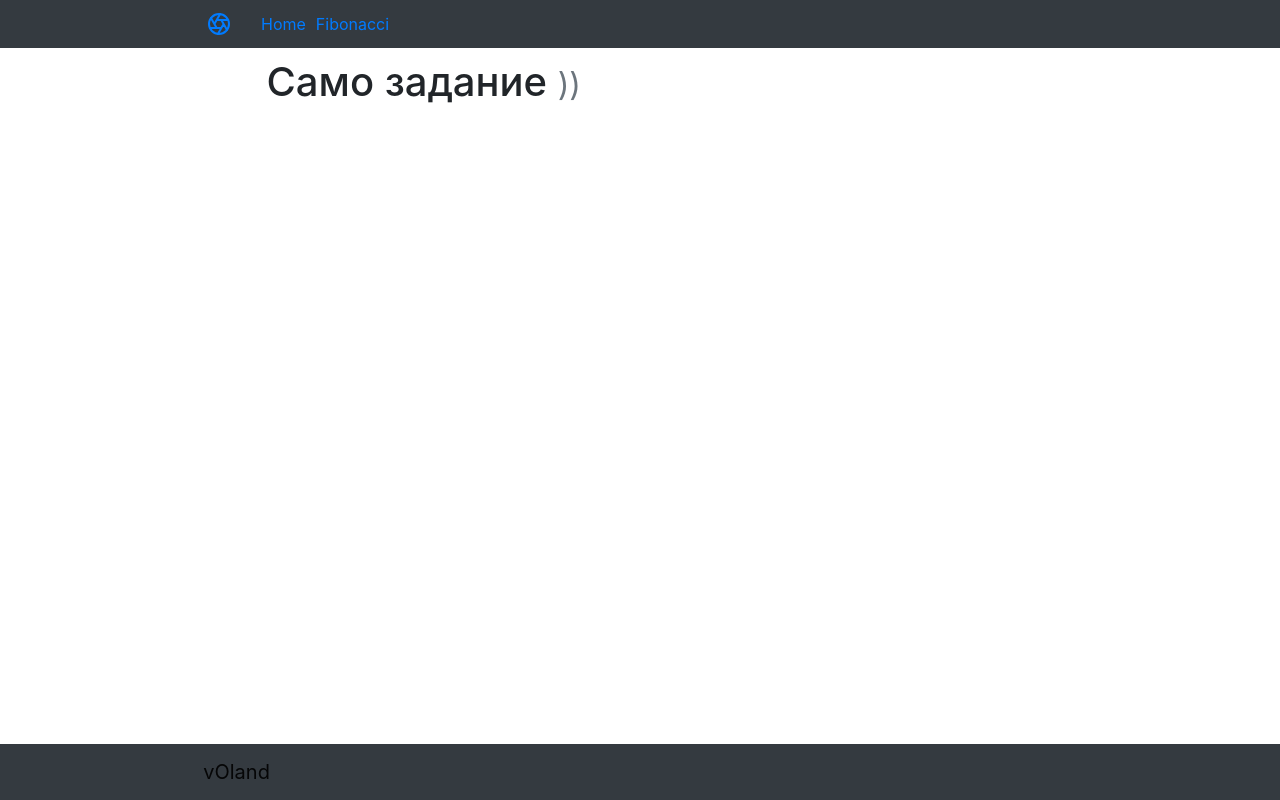
After one commit to umqambi/modul-e6, a Flask app: page /fibo/ in a window 1280 px wide. The commit adds this page. Run offline with Flask 2, Linux system fonts and the light colour scheme; some libraries are stand-ins or nearby versions.

Commit message:
smoll fixes

```diff
--- a/e6fibo/app/routes.py
+++ b/e6fibo/app/routes.py
@@ -1,12 +1,12 @@
 # -*- coding: utf-8 -*-
+from flask import render_template
 from app import app
 
 @app.route('/')
 @app.route('/index')
 def index():
-    return "Hello, World!!!"
+    return render_template('index.html')
 
-@app.route('/ru/')
-@app.route('/ru/index')
-def ruindex():
-    return "Привет, Мир!"
+@app.route('/fibo/')
+def fibo():
+    return render_template('fibo.html')
--- a/e6fibo/app/templates/base_tpl.html
+++ b/e6fibo/app/templates/base_tpl.html
@@ -13,10 +13,10 @@
     <nav class="sticky-top py-1 bg-dark">
         <div class="container-sm d-flex flex-column flex-md-row justify-content-start" style="width: 70%; margin: auto;">
 
-                <a class="py-2" href="#" aria-label="Product">
+                <a class="py-2" href="/" aria-label="Product">
                     <svg xmlns="http://www.w3.org/2000/svg" width="24" height="24" fill="none" stroke="currentColor" stroke-linecap="round" stroke-linejoin="round" stroke-width="2" class="d-block mx-auto" role="img" viewBox="0 0 24 24" focusable="false"><title>Product</title><circle cx="12" cy="12" r="10"/><path d="M14.31 8l5.74 9.94M9.69 8h11.48M7.38 12l5.74-9.94M9.69 16L3.95 6.06M14.31 16H2.83m13.79-4l-5.74 9.94"/></svg>
                 </a>
-                <a class="py-2 d-none d-md-inline-block" href="#" style="margin-left: 30px">Home</a>
+                <a class="py-2 d-none d-md-inline-block" href="/" style="margin-left: 30px">Home</a>
                 <a class="py-2 d-none d-md-inline-block" href="/fibo" style="margin-left: 10px">Fibonacci</a>
         </div>
     </nav>
@@ -27,11 +27,16 @@
                 {% block content %}{% endblock %}
             </div>
         </div>
+        <div class="row" style="margin: auto; width: 70%;">
+            <div class="col-sm">
+            <br>
+            </div>
+        </div>
     </div>
 
     <nav class="navbar fixed-bottom navbar-light bg-dark">
         <div style="margin: auto; width: 70%;">
-            <a class="navbar-brand" href="#">vOland</a>
+            <a class="navbar-brand" href="/">vOland</a>
         </div>
     </nav>
 
--- /dev/null
+++ b/e6fibo/app/templates/fibo.html
@@ -0,0 +1,10 @@
+{% extends "base_tpl.html" %}
+
+{% block content %}
+<h1>
+    Само задание
+    <small class="text-muted">))</small>
+</h1>
+
+
+{% endblock %}
--- a/e6fibo/app/templates/index.html
+++ b/e6fibo/app/templates/index.html
@@ -13,7 +13,7 @@
 <p><small>
     Сервис должен по GET запросу с параметром k возвращать k-ое число Фибоначчи. Необходимо реализовать кеширование, то есть, если число уже было запрошено, результат должен браться из кеша, а не пересчитываться.
 </small></p>
-<p><small></small>
+<p><small>
     Кеширование необходимо реализовать с помощью memcached (или redis), фреймворк для веб-сервиса используйте на ваше усмотрение, однако для такого небольшого проекта брать Django скорее перебор.
 </small></p>
 <p><small>
@@ -22,7 +22,7 @@
 <p><small>
     Дополнительно можно задеплоить это приложение в облачный сервис, например, Яндекс.Облако или mail.ru cloud solutions.
 </small></p>
-</br>
+<br>
 <p class="h4">Задание считается выполненным, если:</p>
 <p class="lead">
     1. Прислана ссылка на репозиторий в github;
@@ -30,6 +30,5 @@
     3. Рассчет k-ого числа Фибоначчи происходит только в случае, если ранее это число не запрашивалось, иначе значение берется из Redis или memcached;
     4. Приложение на Python и Redis могут быть запущены в контейнерах, и репозиторий содержит словесные (README.md) и машинные (Dockerfile, docker-compose.yaml) инструкции по запуску задания;
     5. Бонус: прислана ссылка этого приложения, развернутого в каком-либо облачном сервисе.
-
 </p>
 {% endblock %}
```
